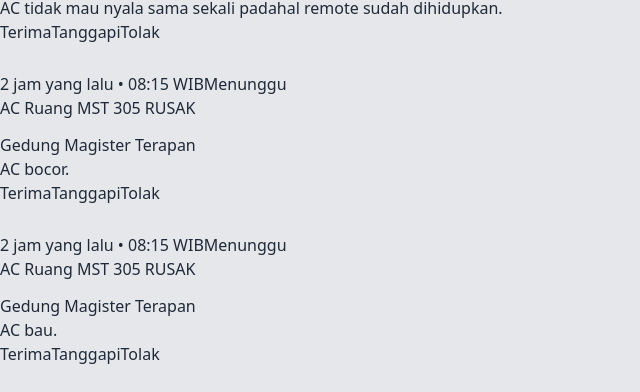
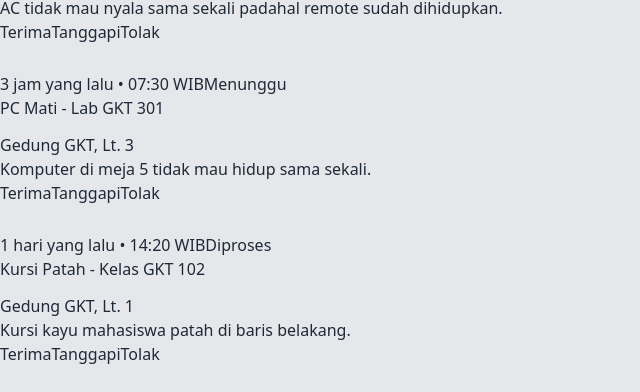
Before and after one commit to arjuna33425325-beep/react, a React (Vite) app: page /staff in a window 1280 px wide. Shown: the part 851-1243 px from the top of the page, without its empty margins (0-640 px from the left). Built offline with nearby package versions, Linux system fonts and the light colour scheme; some icons are missing.

Commit message:
latest commit

```diff
--- a/src/data/dummy.ts
+++ b/src/data/dummy.ts
@@ -84,7 +84,7 @@ export const dummyReports: Report[] = [
     title: 'AC Ruang MST 305 RUSAK',
     location: 'Gedung Magister Terapan',
     description: 'AC tidak mau nyala sama sekali padahal remote sudah dihidupkan.',
-    facility: 'HVAC',
+    facility: 'AC & Ventilasi',
     status: 'Menunggu',
     priority: 'Normal',
     date: '2 jam yang lalu',
@@ -95,31 +95,87 @@ export const dummyReports: Report[] = [
   },
   {
     id: 'RPT-004',
-    title: 'AC Ruang MST 305 RUSAK',
-    location: 'Gedung Magister Terapan',
-    description: 'AC bocor.',
-    facility: 'HVAC',
+    title: 'PC Mati - Lab GKT 301',
+    location: 'Gedung GKT, Lt. 3',
+    description: 'Komputer di meja 5 tidak mau hidup sama sekali.',
+    facility: 'Lab Komputer',
     status: 'Menunggu',
     priority: 'Normal',
-    date: '2 jam yang lalu',
-    time: '08:15 WIB',
-    reporter: 'Budi Santoso',
+    date: '3 jam yang lalu',
+    time: '07:30 WIB',
+    reporter: 'Ahmad Fauzi',
+    category: 'Komputer & Elektronik',
+    image: 'https://images.unsplash.com/photo-1547082299-de196ea013d6?q=80&w=2070&auto=format&fit=crop',
+  },
+  {
+    id: 'RPT-005',
+    title: 'Kursi Patah - Kelas GKT 102',
+    location: 'Gedung GKT, Lt. 1',
+    description: 'Kursi kayu mahasiswa patah di baris belakang.',
+    facility: 'Kelas / Ruang Kuliah',
+    status: 'Diproses',
+    priority: 'Normal',
+    date: '1 hari yang lalu',
+    time: '14:20 WIB',
+    reporter: 'Roni',
+    category: 'Lain-lain',
+    image: 'https://images.unsplash.com/photo-1592505504791-eb6ee93cb02a?q=80&w=2070&auto=format&fit=crop',
+  },
+  {
+    id: 'RPT-006',
+    title: 'WiFi Lambat - Ruang Dosen SA',
+    location: 'Gedung SA, Lt. 2',
+    description: 'Koneksi internet lambat sekali dan sering putus.',
+    facility: 'Jaringan WiFi',
+    status: 'Menunggu',
+    priority: 'Normal',
+    date: '5 jam yang lalu',
+    time: '05:10 WIB',
+    reporter: 'Diana',
+    category: 'Jaringan WiFi',
+    image: 'https://images.unsplash.com/photo-1621905251189-08b45d6a269e?q=80&w=2069&auto=format&fit=crop',
+  },
+  {
+    id: 'RPT-007',
+    title: 'Meja Goyang - Kelas SA 204',
+    location: 'Gedung SA, Lt. 2',
+    description: 'Kaki meja sebelah kanan goyang hampir copot.',
+    facility: 'Kelas / Ruang Kuliah',
+    status: 'Selesai',
+    priority: 'Normal',
+    date: '2 hari yang lalu',
+    time: '10:00 WIB',
+    reporter: 'Tomi',
+    category: 'Lain-lain',
+    image: 'https://images.unsplash.com/photo-1592505504791-eb6ee93cb02a?q=80&w=2070&auto=format&fit=crop',
+  },
+  {
+    id: 'RPT-008',
+    title: 'AC Tidak Dingin - Kelas SB 105',
+    location: 'Gedung SB, Lt. 1',
+    description: 'AC hanya mengeluarkan angin biasa, tidak dingin.',
+    facility: 'AC & Ventilasi',
+    status: 'Diproses',
+    priority: 'Normal',
+    date: '3 hari yang lalu',
+    time: '11:15 WIB',
+    reporter: 'Citra',
     category: 'AC & Ventilasi',
     image: 'https://plus.unsplash.com/premium_photo-1679943423706-570c6462f9a4?q=80&w=705&auto=format&fit=crop&ixlib=rb-4.1.0&ixid=M3wxMjA3fDB8MHxwaG90by1wYWdlfHx8fGVufDB8fHx8fA%3D%3D',
   },
   {
-    id: 'RPT-005',
-    title: 'AC Ruang MST 305 RUSAK',
-    location: 'Gedung Magister Terapan',
-    description: 'AC bau.',
-    facility: 'HVAC',
+    id: 'RPT-009',
+    title: 'PC Hang - Lab SB 202',
+    location: 'Gedung SB, Lt. 2',
+    description: 'PC sering mengalami freeze/hang saat rendering 3D.',
+    facility: 'Lab Komputer',
     status: 'Menunggu',
     priority: 'Normal',
-    date: '2 jam yang lalu',
-    time: '08:15 WIB',
-    reporter: 'Budi Santoso',
-    category: 'AC & Ventilasi',
-    image: 'https://plus.unsplash.com/premium_photo-1679943423706-570c6462f9a4?q=80&w=705&auto=format&fit=crop&ixlib=rb-4.1.0&ixid=M3wxMjA3fDB8MHxwaG90by1wYWdlfHx8fGVufDB8fHx8fA%3D%3D',
+    date: '4 jam yang lalu',
+    time: '06:45 WIB',
+    reporter: 'Dandi',
+    category: 'Komputer & Elektronik',
+    image: 'https://images.unsplash.com/photo-1547082299-de196ea013d6?q=80&w=2070&auto=format&fit=crop',
   },
 ];
 
--- a/src/pages/ExplorePage.tsx
+++ b/src/pages/ExplorePage.tsx
@@ -123,8 +123,18 @@ export default function ExplorePage() {
             </div>
           ))}
           {filteredReports.length === 0 && (
-            <div className="text-center py-10 text-gray-500 font-medium">
-              Tidak ada laporan yang sesuai dengan filter.
+            <div className="text-center py-12 flex flex-col items-center justify-center gap-4 bg-[#f0ece9]/60 rounded-2xl p-6 border border-white/40 shadow-sm">
+              <Icon icon="solar:magnifer-linear" width={48} className="text-gray-400" />
+              <p className="text-gray-600 font-semibold text-sm">Tidak ada laporan yang sesuai dengan filter.</p>
+              <button
+                onClick={() => {
+                  setActiveBuilding('all');
+                  setActiveDamage('all');
+                }}
+                className="bg-[#1e58b3] text-white font-bold px-6 py-2.5 rounded-xl text-xs shadow hover:bg-blue-800 active:scale-95 transition-all"
+              >
+                Reset Filter
+              </button>
             </div>
           )}
         </div>
--- a/src/pages/HomePage.tsx
+++ b/src/pages/HomePage.tsx
@@ -18,16 +18,25 @@ export default function HomePage() {
           <p className="text-sm text-gray-800">Status Laporan Anda</p>
           <h2 className="text-xl font-bold mt-1 mb-4">2 Laporan Berjalan</h2>
           <div className="grid grid-cols-3 gap-3">
-            <div className="bg-[#ebd9c1] rounded-xl p-3 flex flex-col items-center justify-center">
-              <span className="text-2xl font-bold">1</span>
+            <div
+              className="bg-[#ebd9c1] rounded-xl p-3 flex flex-col items-center justify-center cursor-pointer hover:brightness-95 active:scale-95 transition-all"
+              onClick={() => navigate('/reports?tab=Proses')}
+            >
+              <span className="text-2xl font-bold">{dummyReports.filter(r => r.status === 'Menunggu').length}</span>
               <span className="text-[10px] uppercase font-medium">Menunggu</span>
             </div>
-            <div className="bg-[#eac4b3] rounded-xl p-3 flex flex-col items-center justify-center">
-              <span className="text-2xl font-bold">1</span>
+            <div
+              className="bg-[#eac4b3] rounded-xl p-3 flex flex-col items-center justify-center cursor-pointer hover:brightness-95 active:scale-95 transition-all"
+              onClick={() => navigate('/reports?tab=Proses')}
+            >
+              <span className="text-2xl font-bold">{dummyReports.filter(r => r.status === 'Diproses').length}</span>
               <span className="text-[10px] uppercase font-medium">Diproses</span>
             </div>
-            <div className="bg-[#b7ebb3] rounded-xl p-3 flex flex-col items-center justify-center">
-              <span className="text-2xl font-bold">3</span>
+            <div
+              className="bg-[#b7ebb3] rounded-xl p-3 flex flex-col items-center justify-center cursor-pointer hover:brightness-95 active:scale-95 transition-all"
+              onClick={() => navigate('/reports?tab=Selesai')}
+            >
+              <span className="text-2xl font-bold">{dummyReports.filter(r => r.status === 'Selesai').length}</span>
               <span className="text-[10px] uppercase font-medium">Selesai</span>
             </div>
           </div>
--- a/src/pages/MyReportsPage.tsx
+++ b/src/pages/MyReportsPage.tsx
@@ -1,5 +1,6 @@
-import { useState } from 'react';
+import { useState, useEffect } from 'react';
 import { Icon } from '@iconify/react';
+import { useSearchParams } from 'react-router-dom';
 import { dummyReports } from '../data/dummy';
 import Header from '../components/Header';
 import BackButton from '../components/BackButton';
@@ -7,7 +8,15 @@ import BackButton from '../components/BackButton';
 type TabKey = 'Semua' | 'Proses' | 'Selesai';
 
 export default function MyReportsPage() {
-  const [activeTab, setActiveTab] = useState<TabKey>('Semua');
+  const [searchParams] = useSearchParams();
+  const tabParam = searchParams.get('tab') as TabKey | null;
+  const [activeTab, setActiveTab] = useState<TabKey>(tabParam && ['Semua', 'Proses', 'Selesai'].includes(tabParam) ? tabParam : 'Semua');
+
+  useEffect(() => {
+    if (tabParam && ['Semua', 'Proses', 'Selesai'].includes(tabParam)) {
+      setActiveTab(tabParam as TabKey);
+    }
+  }, [tabParam]);
 
   const tabs: TabKey[] = ['Semua', 'Proses', 'Selesai'];
 
```
